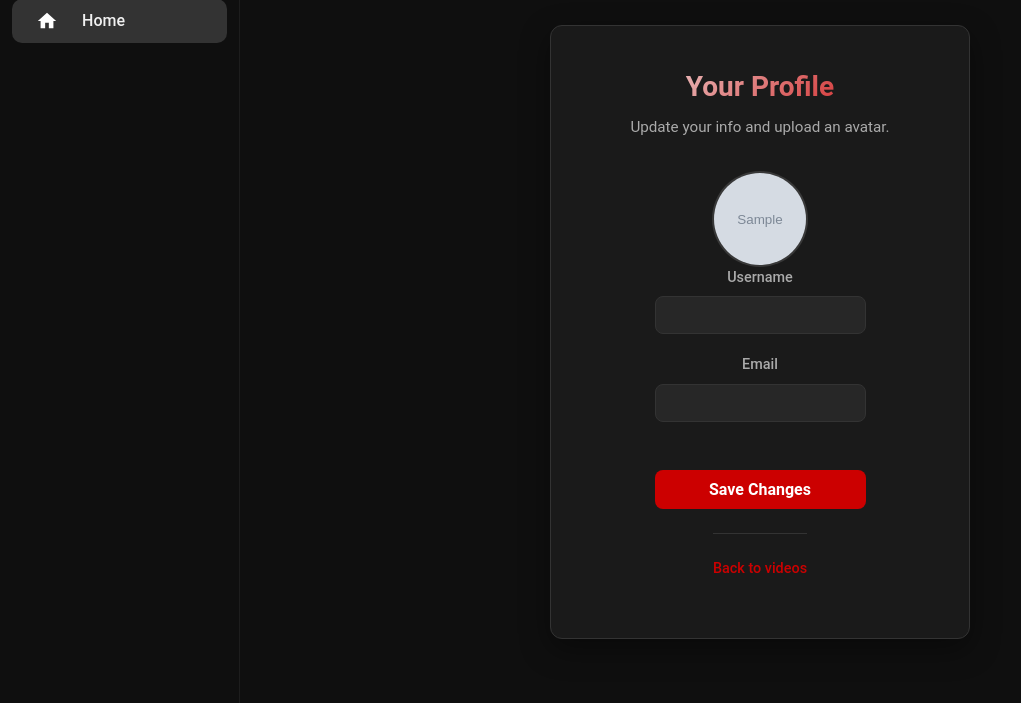
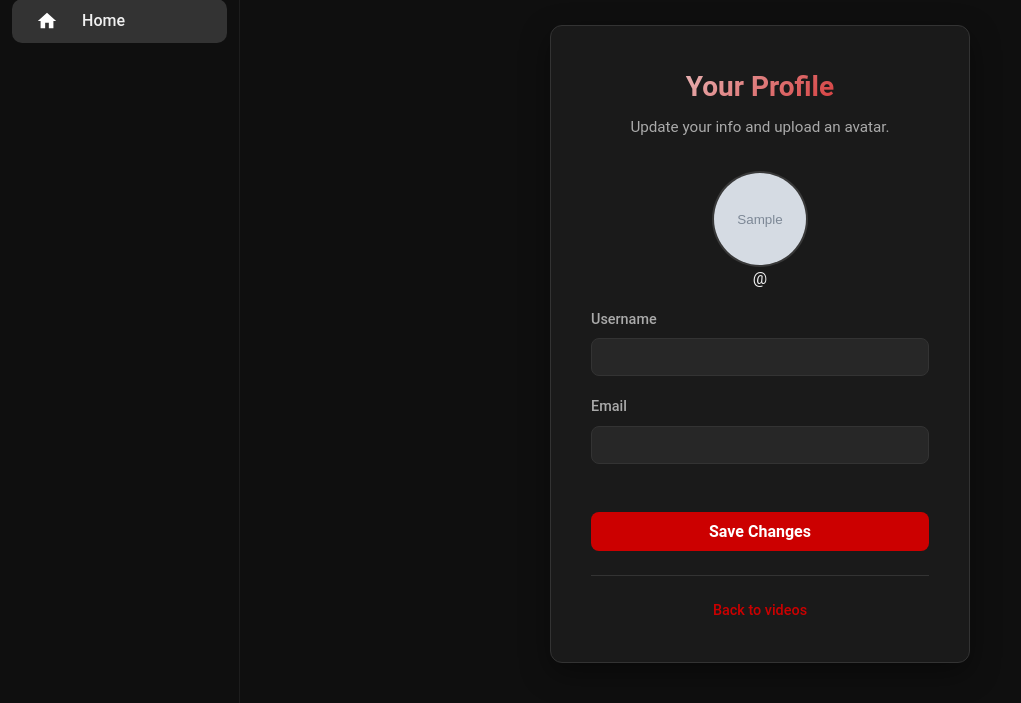
Before and after one commit to Mahanje/spark, a Django app: template accounts/templates/accounts/profile.html in a window 1280 px wide. Shown: the part 75-778 px from the top of the page, without its empty margins (0-1021 px from the left). Run offline with Django 3.2, Linux system fonts and the light colour scheme; the template is opened without the code that fills it: most values are stand-ins (such as "Sample title", 1, 10 or a date in 2020); grey boxes marked "Sample" are stand-in pictures; form fields are guessed from the names that the template uses.

Commit message:
profile style

```diff
--- a/accounts/templates/accounts/profile.html
+++ b/accounts/templates/accounts/profile.html
@@ -37,6 +37,11 @@
             {% endif %}
 
         </div>
+
+        <div class="profile-handle">@{{ request.user.username }}</div>
+
+    </div>
+
     <form method="post" enctype="multipart/form-data" class="auth-form">
         {% csrf_token %}
 
```
